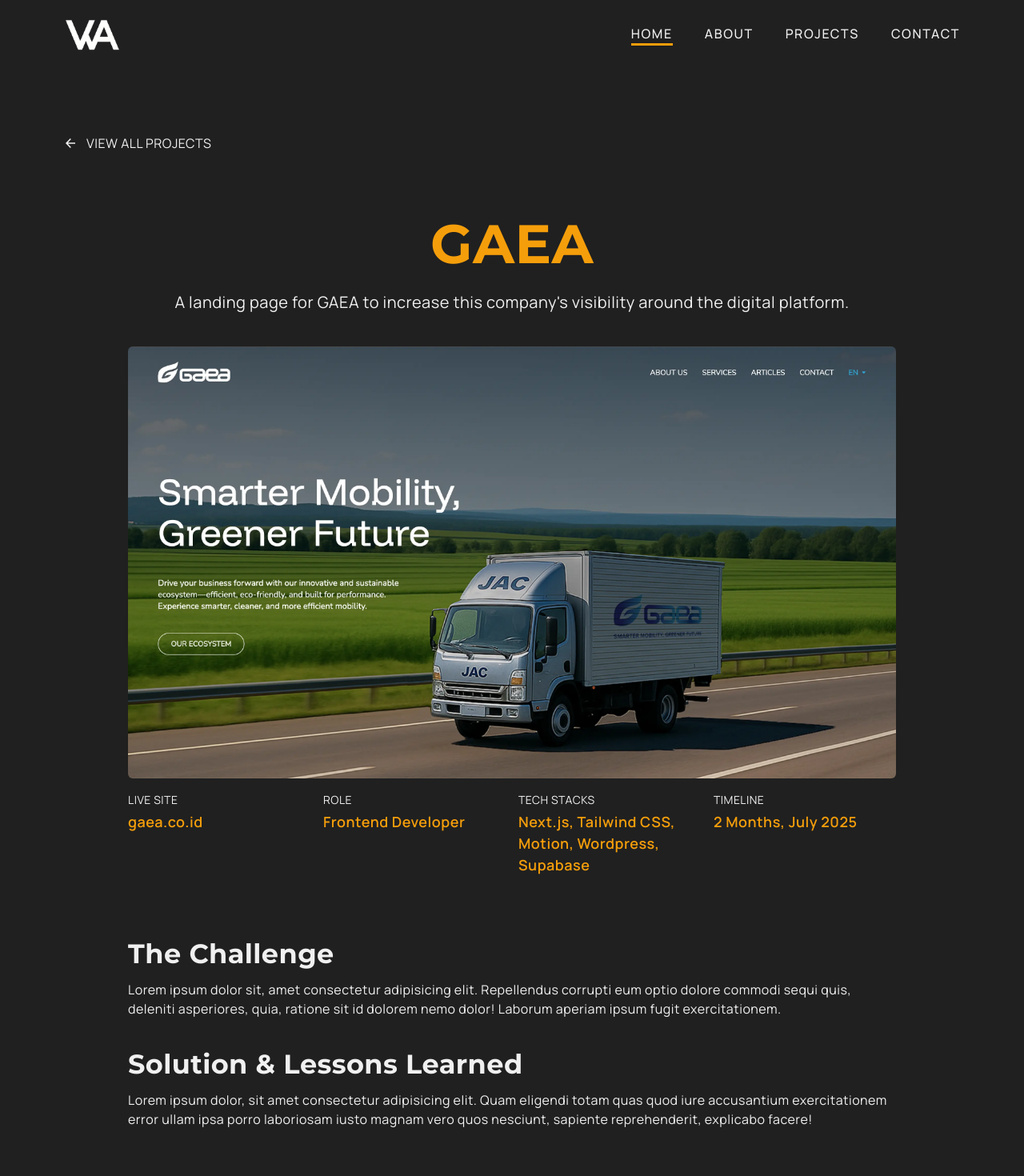
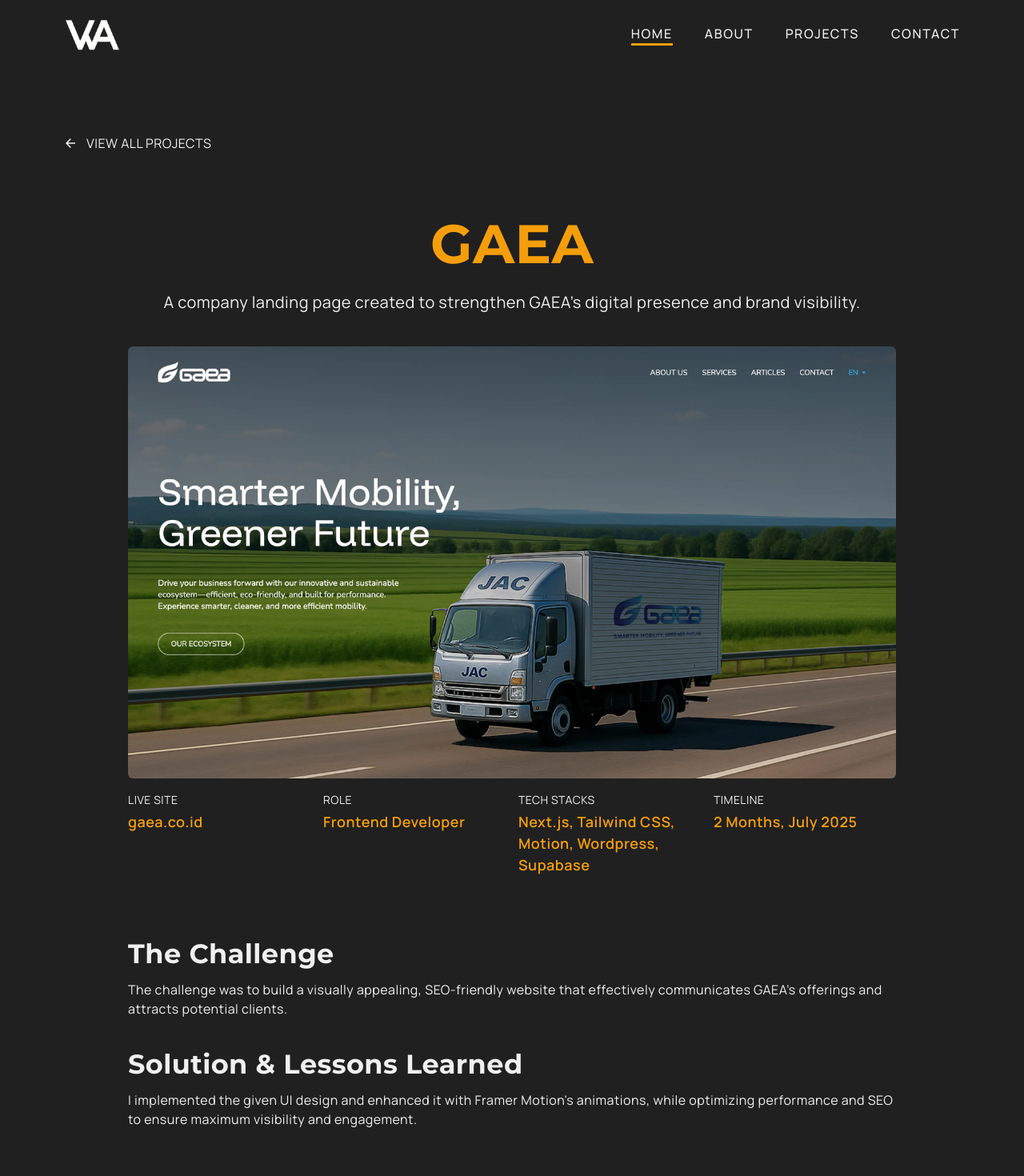
Before and after one commit to williamamadeusss/portfolio-william, a Next.js app: page /gaea in a window 1280 px wide. Shown: the top 1470 px of the page at 80% size. Built offline with nearby package versions, Linux system fonts and the light colour scheme.

Commit message:
change wording for all projects

```diff
--- a/src/app/[projectSlug]/page.tsx
+++ b/src/app/[projectSlug]/page.tsx
@@ -121,12 +121,7 @@
           <h2 className="font-montserrat text-title font-bold lg:text-smallHeading">
             The Challenge
           </h2>
-          <p className="text-smallMedium lg:text-base">
-            Lorem ipsum dolor sit, amet consectetur adipisicing elit.
-            Repellendus corrupti eum optio dolore commodi sequi quis, deleniti
-            asperiores, quia, ratione sit id dolorem nemo dolor! Laborum aperiam
-            ipsum fugit exercitationem.
-          </p>
+          <p className="text-smallMedium lg:text-base">{project.challenge}</p>
         </div>
 
         {/* Solutions n lessons learned */}
@@ -134,12 +129,7 @@
           <h2 className="font-montserrat text-title font-bold lg:text-smallHeading">
             Solution & Lessons Learned
           </h2>
-          <p className="text-smallMedium lg:text-base">
-            Lorem ipsum dolor, sit amet consectetur adipisicing elit. Quam
-            eligendi totam quas quod iure accusantium exercitationem error ullam
-            ipsa porro laboriosam iusto magnam vero quos nesciunt, sapiente
-            reprehenderit, explicabo facere!
-          </p>
+          <p className="text-smallMedium lg:text-base">{project.solution}</p>
         </div>
       </div>
 
--- a/src/app/components/about-section.tsx
+++ b/src/app/components/about-section.tsx
@@ -7,12 +7,6 @@
       id="about"
       className="flex flex-col-reverse bg-background text-backgroundBlack lg:flex-row"
     >
-      {/* <img
-        loading="lazy"
-        src="/images/will.jpg"
-        alt="about will"
-        className="hidden w-[45%] object-cover lg:block"
-      /> */}
       <div className="relative hidden aspect-[0.85/1] w-[45%] lg:block">
         <Image
           loading="lazy"
@@ -25,7 +19,7 @@
 
       <div className="flex flex-col gap-6 px-4 py-10 lg:w-[55%] lg:gap-10 lg:px-10 lg:py-20 xl:px-20">
         <h2 className="border-b-[6px] border-primary pb-2 text-right font-montserrat text-smallHeading font-extrabold tracking-wide lg:pb-4 lg:text-bigHeading">
-          ABOUT ME
+          ABOUT ME.
         </h2>
 
         <p className="text-medium text-neutral-color-80 lg:text-large">
--- a/src/app/components/footer.tsx
+++ b/src/app/components/footer.tsx
@@ -47,14 +47,17 @@
           </div>
         </div>
 
-        <div className="relative aspect-[1.78/1] h-full w-14 lg:w-[70px]">
+        <Link
+          href="/"
+          className="relative aspect-[1.78/1] h-full w-14 lg:w-[70px]"
+        >
           <Image
             src="/images/will-invis-white-CROPPED.png"
             alt="logo"
             fill
             className="object-cover"
           />
-        </div>
+        </Link>
       </div>
 
       <p className="text-center text-small text-neutral-400 md:text-smallMedium">
--- a/src/data/projects.ts
+++ b/src/data/projects.ts
@@ -10,86 +10,97 @@
   timeline: string;
   challenge: string;
   solution: string;
+
+  // {
+  //   title: "Indramas",
+  //   projectSlug: "indramas",
+  //   shortDescription:
+  //     "Developed a modern, responsive landing page to enhance Indramas' online presence and serve as a primary tool for capturing new client leads.",
+  //   url: "indramas.flonkin.com",
+  //   thumbnail: "/images/projects/homepage-indramas.webp",
+  //   role: "Frontend Developer",
+  //   techStacks: "Next.js, Tailwind CSS, Motion",
+  //   timeline: "In Progress, August 2025",
+  //   challenge: "yapppp",
+  //   solution: "yapppers",
+  // },
 }
 
 export const projects: Project[] = [
   {
-    title: "Indramas",
-    projectSlug: "indramas",
-    shortDescription:
-      "Developed a modern, responsive landing page to enhance Indramas' online presence and serve as a primary tool for capturing new client leads.",
-    url: "indramas.flonkin.com",
-    thumbnail: "/images/projects/homepage-indramas.webp",
-    role: "Frontend Developer",
-    techStacks: "Next.js, Tailwind CSS, Motion",
-    timeline: "In Progress, August 2025",
-    challenge: "yapppp",
-    solution: "yapppers",
-  },
-  {
     title: "Personal Website",
     projectSlug: "personal-website",
     shortDescription:
-      "A personal portfolio website to display William's biodata and projects accomplished.",
-    url: "indramas.flonkin.com",
+      "A personal portfolio website designed to showcase William's profile and past projects.",
+    url: "williamamadeus.site",
     thumbnail: "/images/projects/homepage-portfolio.webp",
     role: "Product Owner, Frontend Developer",
-    techStacks: "Next.js, Tailwind CSS, Motion, Aceternity UI",
-    timeline: "In Progress",
-    challenge: "yapppp",
-    solution: "yapppers",
+    techStacks: "Next.js, Tailwind CSS, Motion, Zod, Aceternity UI, Vercel",
+    timeline: "2 Months, September 2025",
+    challenge:
+      "I needed to establish a professional online presence that highlights my work and skills.",
+    solution:
+      "I designed and developed the portfolio from scratch, handling everything from ideation and UI/UX design to development and deployment.",
   },
   {
     title: "Stokku",
     projectSlug: "stokku",
     shortDescription:
-      "An inventory management system website built for final college assesment purposes (currently inactive).",
+      "An inventory management system web app built as a final college assessment project (currently inactive).",
     url: "stokku.netlify.app",
     thumbnail: "/images/projects/homepage-stokku.webp",
     role: "Product Owner, Frontend Developer",
     techStacks: "Next.js, Tailwind CSS, Java, MongoDB",
-    timeline: "4 Month, March 2025",
-    challenge: "yapppp",
-    solution: "yapppers",
+    timeline: "4 Months, March 2025",
+    challenge:
+      "Our team needed to provide a digital solution to help small businesses (UMKMs) streamline operations and minimize errors.",
+    solution:
+      "We developed an inventory management platform that enables UMKM owners to manage stock efficiently and reduce human error in day-to-day operations.",
   },
   {
     title: "GAEA",
     projectSlug: "gaea",
     shortDescription:
-      "A landing page for GAEA to increase this company's visibility around the digital platform.",
+      "A company landing page created to strengthen GAEA’s digital presence and brand visibility.",
     url: "gaea.co.id",
     thumbnail: "/images/projects/homepage-gaea.webp",
     role: "Frontend Developer",
     techStacks: "Next.js, Tailwind CSS, Motion, Wordpress, Supabase",
     timeline: "2 Months, July 2025",
-    challenge: "yapppp",
-    solution: "yapppers",
+    challenge:
+      "The challenge was to build a visually appealing, SEO-friendly website that effectively communicates GAEA’s offerings and attracts potential clients.",
+    solution:
+      "I implemented the given UI design and enhanced it with Framer Motion's animations, while optimizing performance and SEO to ensure maximum visibility and engagement.",
+  },
+  {
+    title: "Toco Seller Landing Page",
+    projectSlug: "toco-seller",
+    shortDescription:
+      "A promotional one-page landing site designed for Toco Seller’s e-commerce platform.",
+    url: "try.toco.id/seller",
+    thumbnail: "/images/projects/homepage-tocoseller.mp4",
+    video: true,
+    role: "Frontend Developer",
+    techStacks: "Next.js, Tailwind CSS, Motion, Supabase",
+    timeline: "1 Month, July 2024",
+    challenge:
+      "Toco's goal was to create a marketing-focused landing page that could strengthen Toco’s online presence and attract sellers.",
+    solution:
+      "We built a clean, responsive landing page that highlights seller benefits and includes a contact form for inquiries, helping Toco engage with potential partners more effectively.",
   },
   {
     title: "Tocoffee Landing Page",
     projectSlug: "tocoffee",
     shortDescription:
-      "A landing page for Tocoffee cafe in BSD city to boost its visibility around the internet and attract potential customers.",
+      "A promotional website for Tocoffee, a café based in BSD, Tangerang, designed to showcase its brand and services online.",
     url: "try.toco.id/tocoffee",
     thumbnail: "/images/projects/homepage-tocoffee.webp",
     role: "Frontend Developer",
     techStacks: "Next.js, Tailwind CSS, Motion, Supabase",
-    timeline: "1 Month",
-    challenge: "yapppp",
-    solution: "yapppers",
-  },
-  {
-    title: "Toco Seller Landing Page",
-    projectSlug: "toco-seller",
-    shortDescription:
-      "A landing page for Toco Seller platform to introduce TOCO and attract potential users engagement.",
-    url: "try.toco.id/seller",
-    thumbnail: "/images/projects/homepage-tocoseller.mp4",
-    video: true,
-    role: "Frontend Developer",
-    techStacks: "Next.js, Tailwind CSS, Motion, Supabase",
-    timeline: "1 Month",
-    challenge: "yapppp",
-    solution: "yapppers",
+    timeline: "1 Month, October 2024",
+    challenge:
+      "Tocoffee needed an online platform to strengthen its presence, attract customers, and convey its café atmosphere digitally.",
+    solution:
+      "We developed a promotional website featuring a digital menu, online reservation form, and brand-driven visuals that capture the café’s cozy vibe, enhancing its local customer engagement.",
   },
 ];
```
